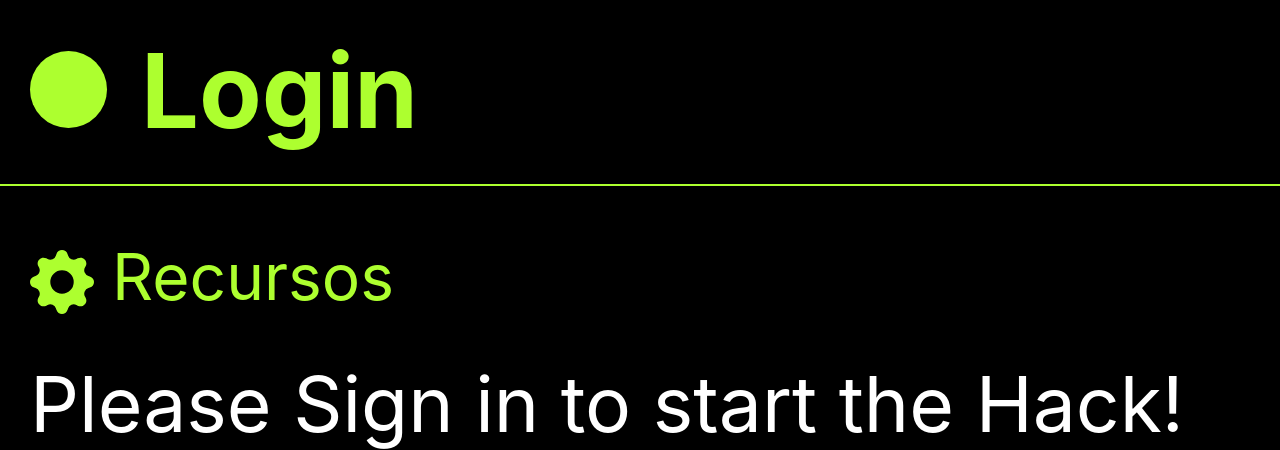
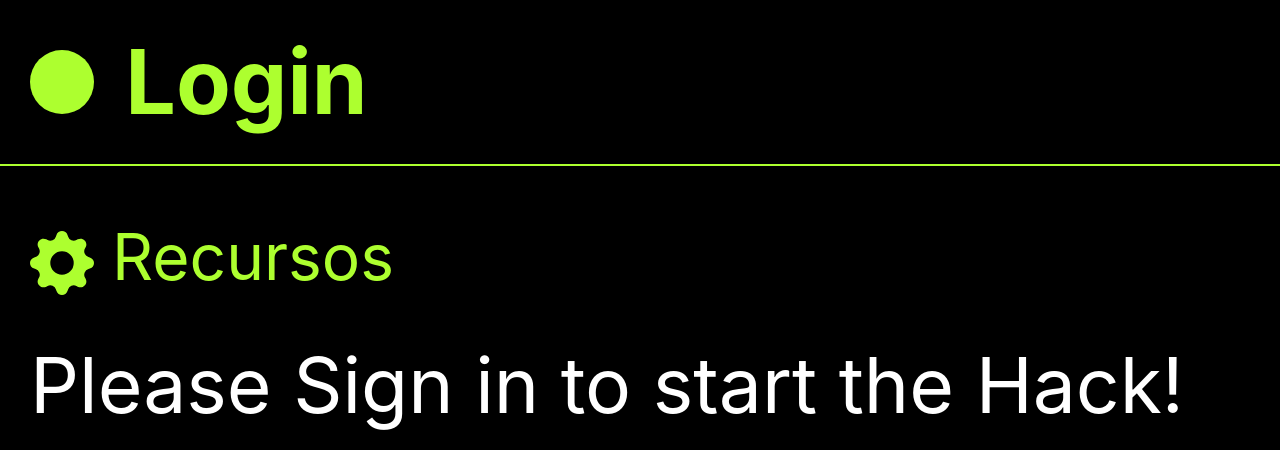
Before and after one commit to Lingsita/mrrobot-scavenger-hunt, a Django app: page / in a window 1280 px wide. Shown: the top 450 px of the page. Run offline with Django 3.2, Linux system fonts and the light colour scheme.

Commit message:
more styles

```diff
--- a/templates/base.html
+++ b/templates/base.html
@@ -44,11 +44,11 @@
   .navbar-brand{
     text-transform: capitalize;
     color: inherit;
-    font-size: 8vw
+    font-size: 7vw
   }
   .dot {
-    height: 6vw;
-    width: 6vw;
+    height: 5vw;
+    width: 5vw;
     border-radius: 50%;
     display: inline-block;
     margin-right: 10px
```
Also changed, not shown: mrrobot_scavenger_hunt/apps/game/admin.py (+12 -1 lines).
